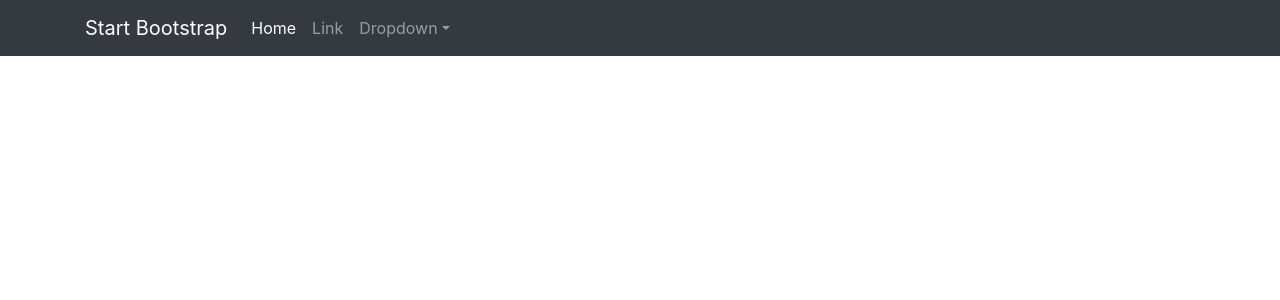
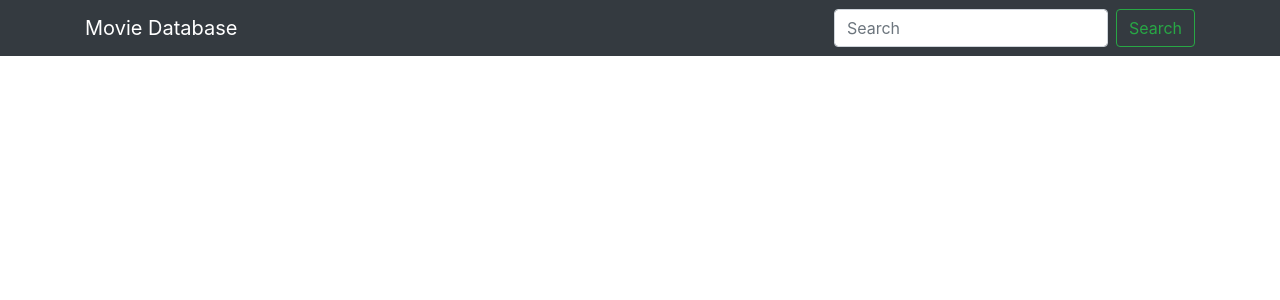
Before and after one commit to KacTor/Movies-catalogue, a Flask app: template templates/index.html in a window 1280 px wide. Shown: the top 300 px of the page. Run offline with Flask 2, Linux system fonts and the light colour scheme; the template is opened without the code that fills it, so the values that code supplies are empty; parts of the project's set-up code (start-up, migrations or seed data) failed here and were passed over.

Commit message:
Add search and today_series functions

```diff
--- a/main.py
+++ b/main.py
@@ -1,17 +1,19 @@
-from flask import Flask, render_template, request, make_response, jsonify, abort
+from flask import Flask, render_template, request
 import tmdb_client
 import configparser
 import os
 import random
+from datetime import date
+from pprint import pprint
 
 
-def get_permission_api(fileName: str):
+def get_permission_api(fileName: str, variable: str):
     config = configparser.ConfigParser()
     config.read(
         os.path.join(os.path.dirname(
             os.path.abspath(__file__)), fileName))
 
-    APIKEY = config['DEFAULT']['apiKey']
+    APIKEY = config['DEFAULT'][variable]
 
     return APIKEY
 
@@ -21,19 +23,20 @@ app = Flask(__name__)
 
 @app.route('/')
 def homepage():
-    availableLists = ['now_playing',
-                      'popular', 'top_rated', 'upcoming', 'latest']
+    today = date.today().strftime("%d.%m.%Y")
+    availableLists = ['popular', 'now_playing',
+                      'top_rated', 'upcoming', 'latest']
     selected_list = request.args.get('list_type', 'popular')
     try:
         dataBase = tmdb_client.get_movie_database(8, selected_list)
+        pprint(dataBase)
 
     except:
         selected_list = 'popular'
         dataBase = tmdb_client.get_movie_database(8, selected_list)
 
     random.shuffle(dataBase)
-
-    return render_template("homepage.html", dataBase=dataBase, availableLists=availableLists, selected_list=selected_list)
+    return render_template("homepage.html", dataBase=dataBase, availableLists=availableLists, selected_list=selected_list, today=today)
 
 
 @app.route("/movie/<movieId>")
@@ -45,6 +48,24 @@ def movie_details(movieId):
     return render_template("movie_details.html", movie=details, cast=cast, image=image)
 
 
+@app.route("/search")
+def search():
+    searchQuery = request.args.get('q', '')
+    searchMovie = tmdb_client.search(searchQuery)[:8]
+    print(searchMovie)
+
+    return render_template('search.html', searchMovie=searchMovie)
+
+
+@app.route("/today")
+def today_series():
+    today = date.today().strftime("%d.%m.%Y")
+    dataBase = tmdb_client.get_series_today(8)
+    pprint(dataBase)
+
+    return render_template('today.html', dataBase=dataBase, today=today)
+
+
 @app.context_processor
 def utility_processor():
     def tmdb_image_url(path, size):
--- a/templates/index.html
+++ b/templates/index.html
@@ -18,28 +18,16 @@
     <!-- Responsive navbar-->
     <nav class="navbar navbar-expand-lg navbar-dark bg-dark">
         <div class="container">
-            <a class="navbar-brand" href="#">Start Bootstrap</a>
-            <button class="navbar-toggler" type="button" data-bs-toggle="collapse"
-                data-bs-target="#navbarSupportedContent" aria-controls="navbarSupportedContent" aria-expanded="false"
-                aria-label="Toggle navigation"><span class="navbar-toggler-icon"></span></button>
-            <div class="collapse navbar-collapse" id="navbarSupportedContent">
-                <ul class="navbar-nav ms-auto mb-2 mb-lg-0">
-                    <li class="nav-item"><a class="nav-link active" aria-current="page" href="#">Home</a></li>
-                    <li class="nav-item"><a class="nav-link" href="#">Link</a></li>
-                    <li class="nav-item dropdown">
-                        <a class="nav-link dropdown-toggle" id="navbarDropdown" href="#" role="button"
-                            data-bs-toggle="dropdown" aria-expanded="false">Dropdown</a>
-                        <ul class="dropdown-menu dropdown-menu-end" aria-labelledby="navbarDropdown">
-                            <li><a class="dropdown-item" href="#">Action</a></li>
-                            <li><a class="dropdown-item" href="#">Another action</a></li>
-                            <li>
-                                <hr class="dropdown-divider" />
-                            </li>
-                            <li><a class="dropdown-item" href="#">Something else here</a></li>
-                        </ul>
-                    </li>
-                </ul>
-            </div>
+            <a class="navbar-brand" href="#">Movie Database</a>
+
+            <!-- SEARCH-->
+            <form class="form-inline" action="/search" method="GET">
+                <input class="form-control mr-sm-2" type="text" value='{% if searchQuery %}{{searchQuery}}{% endif %}'
+                    placeholder="Search" aria-label="Search" name="q">
+                <button class="btn btn-outline-success" type="submit">Search</button>
+            </form>
+
+        </div>
         </div>
     </nav>
     <!-- Page content-->
```
Also changed, not shown: templates/homepage.html (+12 -6 lines), templates/search.html (added, +26 -0 lines), templates/today.html (added, +26 -0 lines), tmdb_client.py (+21 -1 lines).
